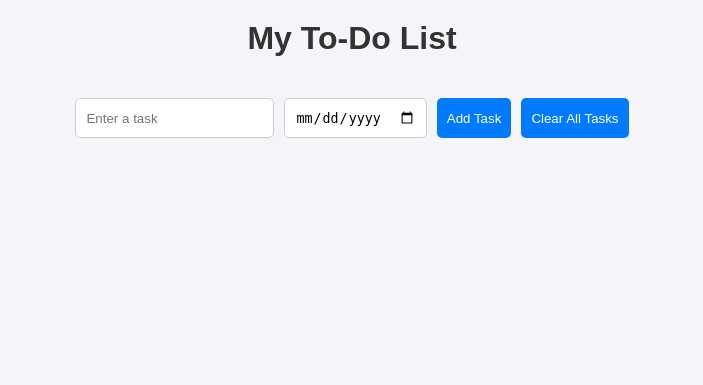
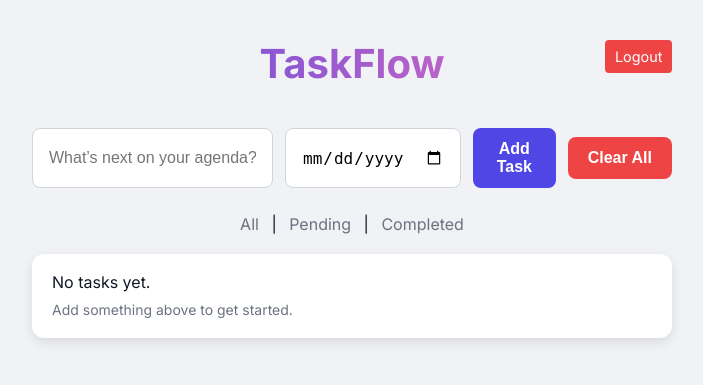
Before and after one commit to Dmail100/ToDo-WebApp, a Flask app: template templates/index.html in a window 1280 px wide. Shown: the top 385 px of the page, without its empty margins (288-991 px from the left). Run offline with Flask 3, Linux system fonts and the light colour scheme; the template is opened without the code that fills it, so the values that code supplies are empty.

Commit message:
Update index.html

```diff
--- a/templates/index.html
+++ b/templates/index.html
@@ -2,86 +2,265 @@
 <html lang="en">
 <head>
   <meta charset="UTF-8">
-    <meta name="viewport" content="width=device-width, initial-scale=1.0">
-    <title>To-Do List</title>
+  <title>TaskFlow • Your Ultimate Productivity Hub</title>
+  <link rel="preconnect" href="https://fonts.googleapis.com">
+  <link rel="preconnect" href="https://fonts.gstatic.com" crossorigin>
+  <link href="https://fonts.googleapis.com/css2?family=Inter:wght@400;600;700&display=swap" rel="stylesheet">
   <style>
+    /* COLOR PALETTE */
+    :root {
+      --bg: #f0f2f5;
+      --card-bg: #ffffff;
+      --primary: #4f46e5;
+      --primary-light: #6366f1;
+      --accent: #f472b6;
+      --text-dark: #111827;
+      --text-light: #6b7280;
+      --danger: #ef4444;
+      --shadow: rgba(0, 0, 0, 0.1);
+    }
+
+    /* GLOBAL RESET */
+    * { margin: 0; padding: 0; box-sizing: border-box; }
+
     body {
-            font-family: Arial, sans-serif;
-            background-color: #f4f4f9;
-            color: #333;
-            margin: 0;
-            padding: 0;
+      font-family: 'Inter', sans-serif;
+      background: var(--bg);
+      color: var(--text-dark);
+      line-height: 1.6;
       display: flex;
-            flex-direction: column;
+      justify-content: center;
+      padding: 2rem;
+    }
+
+    .container {
+      width: 100%;
+      max-width: 640px;
+    }
+
+    /* HEADER */
+    .header {
+      text-align: center;
+      margin-bottom: 2rem;
+      position: relative;
+    }
+    .header h1 {
+      font-size: 2.5rem;
+      font-weight: 700;
+      color: var(--primary);
+      background: linear-gradient(90deg, var(--primary), var(--accent));
+      -webkit-background-clip: text;
+      -webkit-text-fill-color: transparent;
+    }
+
+    .logout-btn {
+      position: absolute;
+      top: 0.5rem;
+      right: 0;
+      background: var(--danger);
+      color: #fff;
+      padding: 0.3rem 0.6rem;
+      border-radius: 0.25rem;
+      font-size: 0.9rem;
+      text-decoration: none;
+      transition: opacity 0.2s;
+    }
+
+    .logout-btn:hover {
+      opacity: 0.8;
+    }
+
+    /* CONTROLS BAR */
+    .controls {
+      display: flex;
       align-items: center;
+      gap: 0.75rem;
+      margin-bottom: 1.5rem;
     }
-        h1 {
-            margin-top: 20px;
+    .controls form {
+      flex: 1;
+      display: grid;
+      grid-template-columns: 2fr 1fr auto;
+      gap: 0.75rem;
     }
-        form {
-            margin: 20px 0;
-            display: flex;
-            gap: 10px;
+    .controls input[type="text"],
+    .controls input[type="date"] {
+      padding: 0.75rem 1rem;
+      font-size: 1rem;
+      border: 1px solid #d1d5db;
+      border-radius: 0.5rem;
+      transition: border-color 0.2s;
     }
-        input, button {
-            padding: 10px;
-            border: 1px solid #ccc;
-            border-radius: 5px;
+    .controls input:focus {
+      outline: none;
+      border-color: var(--primary);
     }
-        button {
-            background-color: #007bff;
-            color: white;
+    .controls button,
+    .controls .clear-all {
+      padding: 0.75rem 1.25rem;
+      font-size: 1rem;
+      font-weight: 600;
       border: none;
+      border-radius: 0.5rem;
       cursor: pointer;
+      transition: background 0.2s, transform 0.1s;
     }
-        button:hover {
-            background-color: #0056b3;
+    .controls button {
+      background: var(--primary);
+      color: #fff;
     }
+    .controls button:hover {
+      background: var(--primary-light);
+      transform: translateY(-2px);
+    }
+    .controls .clear-all {
+      background: var(--danger);
+      color: #fff;
+    }
+    .controls .clear-all:hover {
+      opacity: 0.9;
+      transform: translateY(-2px);
+    }
+
+    /* TASK LIST */
     ul {
       list-style: none;
-            padding: 0;
-            width: 100%;
-            max-width: 500px;
     }
     li {
-            background: white;
-            margin: 10px 0;
-            padding: 10px;
-            border-radius: 5px;
       display: flex;
       justify-content: space-between;
       align-items: center;
-            box-shadow: 0 2px 5px rgba(0, 0, 0, 0.1);
+      background: var(--card-bg);
+      padding: 1rem 1.25rem;
+      margin-bottom: 1rem;
+      border-radius: 0.75rem;
+      box-shadow: 0 4px 12px var(--shadow);
+      transition: transform 0.1s, box-shadow 0.2s;
     }
-        li a {
-            color: red;
+    li:hover {
+      transform: translateY(-3px);
+      box-shadow: 0 6px 16px var(--shadow);
+    }
+    li.done {
+      opacity: 0.6;
+    }
+
+    .filters a {
+      color: var(--text-light);
       text-decoration: none;
-            font-weight: bold;
+      padding: 0.25rem 0.5rem;
     }
-        li a:hover {
-            text-decoration: underline;
+    .filters a.active {
+      color: var(--primary);
+      font-weight: 600;
+      border-bottom: 2px solid var(--primary);
+    }
+    .filters a:hover {
+      color: var(--primary-light);
+    }
+
+    .task-info {
+      display: flex;
+      flex-direction: column;
+      gap: 0.25rem;
+    }
+    .task-info .text {
+      font-size: 1rem;
+      font-weight: 500;
+    }
+    .task-info .due {
+      font-size: 0.875rem;
+      color: var(--text-light);
+    }
+
+    .actions {
+      display: flex;
+      align-items: center;
+      gap: 0.5rem;
+    }
+    .actions a {
+      font-size: 1.25rem;
+      text-decoration: none;
+      transition: color 0.2s, transform 0.1s;
+    }
+    .actions a.complete {
+      color: var(--accent);
+    }
+    .actions a.delete {
+      color: var(--danger);
+    }
+    .actions a:hover {
+      color: var(--primary);
+      transform: scale(1.1);
     }
   </style>
 </head>
 <body>
-    <h1>My To-Do List</h1>
-    <form action="/add" method="post">
-        <input type="text" name="task" placeholder="Enter a task" required>
+
+  <!-- inside <body>… -->
+  <div class="container">
+    <header class="header">
+      <h1>TaskFlow</h1>
+      <!-- logout button -->
+      <a href="{{ url_for('logout') }}" class="logout-btn">Logout</a>
+    </header>
+
+    <!-- Controls bar (Add + Clear)
+      1) Form
+        * Submits a POST to your /add rout
+        * Two inputs: text for the task title, date for due date
+      2) Clear All Button
+        * uses a JS location.href to hit your /clear_all route
+    -->
+
+    <div class="controls">
+      <form action="{{ url_for('add_task') }}" method="post">
+        <input type="text" name="task" placeholder="What’s next on your agenda?" required>
         <input type="date" name="due_date" required>
         <button type="submit">Add Task</button>
-        <button type="button" onclick="window.location.href='/clear_all';">Clear All Tasks</button>
       </form>
+      <button class="clear-all" onclick="location.href='{{ url_for('clear_all') }}'">Clear All</button>
+    </div>
+
+    <div class="filters" style="margin-bottom:1rem; text-align:center;">
+      <a href="{{ url_for('home', filter='all') }}"
+         class="{{ 'active' if active_filter=='all' else '' }}">All</a> |
+      <a href="{{ url_for('home', filter='pending') }}"
+         class="{{ 'active' if active_filter=='pending' else '' }}">Pending</a> |
+      <a href="{{ url_for('home', filter='completed') }}"
+         class="{{ 'active' if active_filter=='completed' else '' }}">Completed</a>
+    </div>
+
     <ul>
-
+      {% if tasks %}
         {% for task in tasks %}
-            <li>
-            <span>{{ task }} - Completed: {{ 'Yes' if task.completed else 'No' }}</span>
-            <a href="/delete/{{ task }}">❌</a>
-            <a href="/complete/{{ task }}">✅</a>
-            <a href="/edit/{{ task }}">✏️</a>
-            <a href="/delete/{{ task }}">❌</a>
+          <li class="{{ 'done' if task.completed else '' }}">
+            <div class="task-info">
+              <span class="text">{{ task.title }}</span>
+              {% if task.due_date %}
+                <span class="due">Due: {{ task.due_date }}</span>
+              {% endif %}
+            </div>
+            <div class="actions">
+              {% if not task.completed %}
+                <a href="{{ url_for('complete_task', task_id=task.id) }}"
+                   class="complete" title="Mark Completed">✔️</a>
+              {% endif %}
+              <a href="{{ url_for('delete_task', task_id=task.id) }}"
+                 class="delete" title="Delete Task">🗑️</a>
+            </div>
           </li>
         {% endfor %}
+      {% else %}
+        <li>
+          <div class="task-info">
+            <span class="text">No tasks yet.</span>
+            <span class="due">Add something above to get started.</span>
+          </div>
+        </li>
+      {% endif %}
     </ul>
+  </div>
+
 </body>
 </html>
```
Lines whose indentation alone changed are shown as unchanged.
